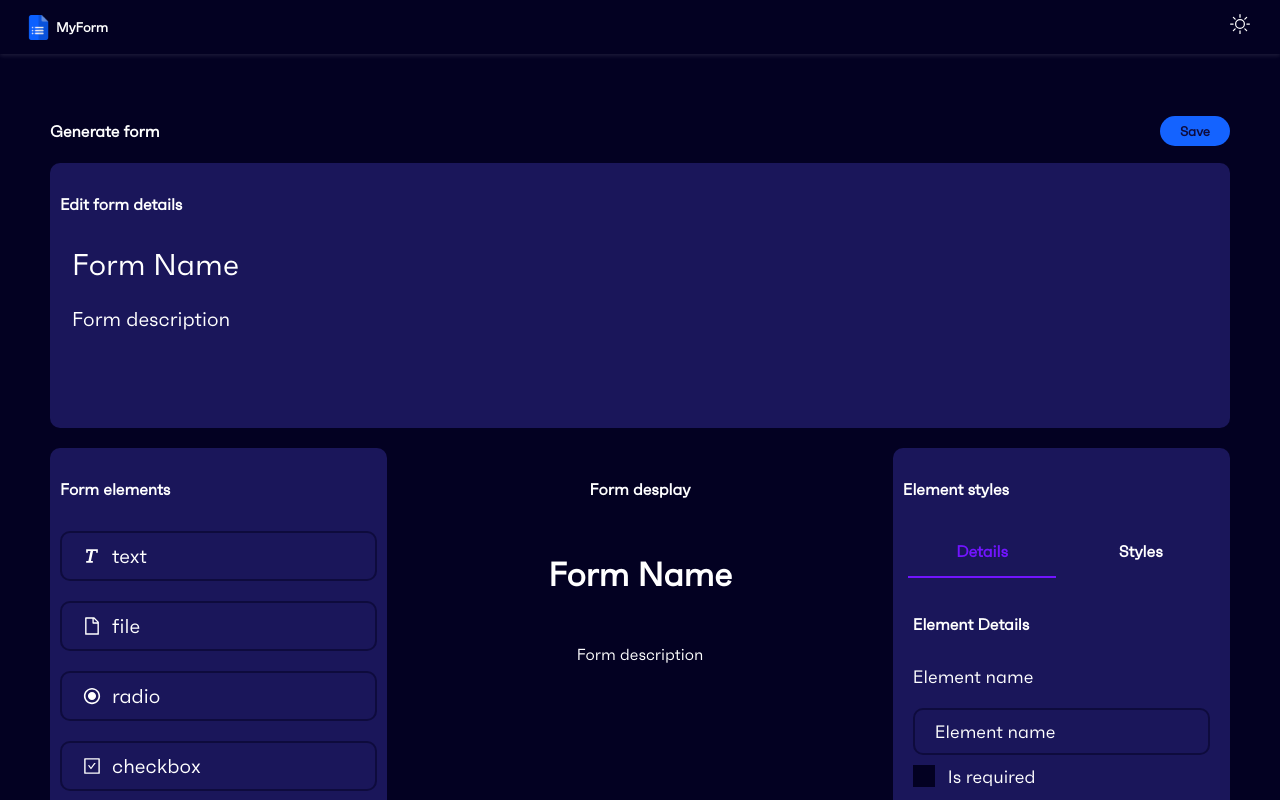
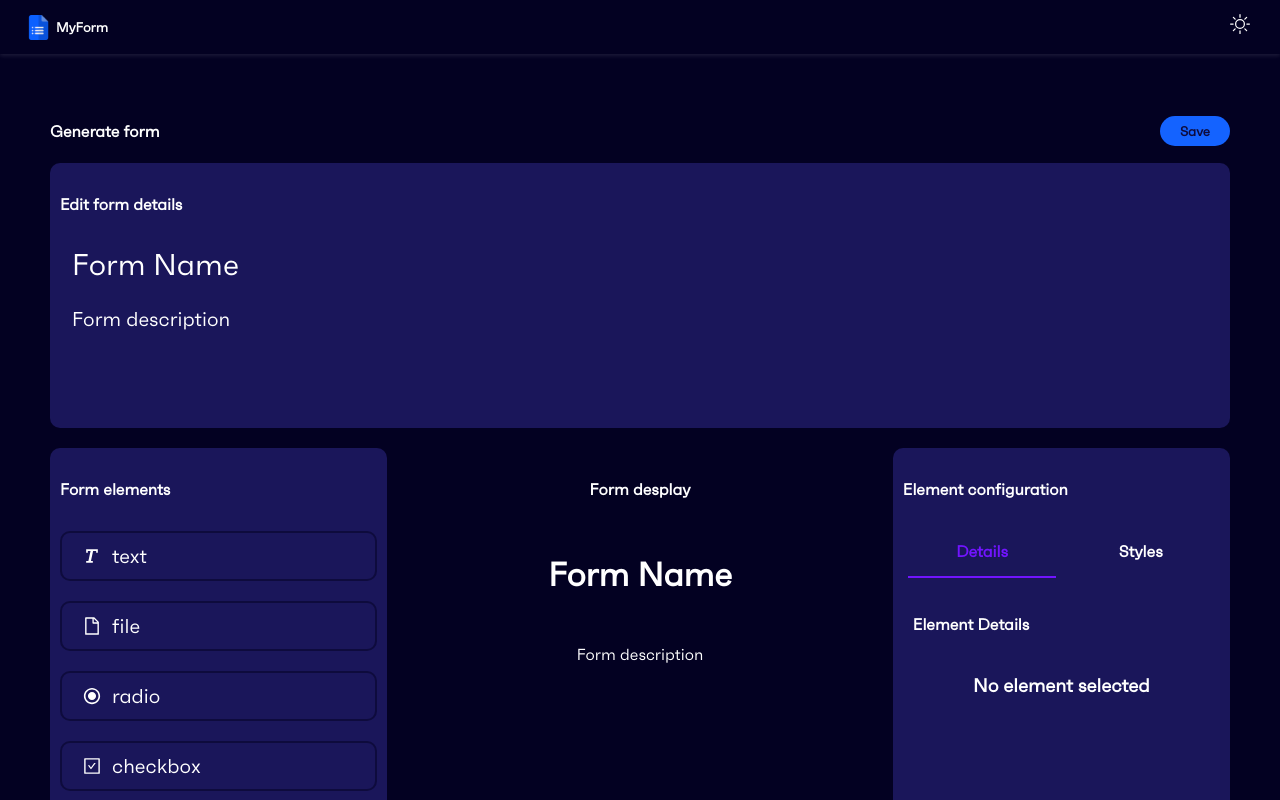
Before and after one commit to kabilnaceur/my-form, a React (Create React App) app: page /generate-form in a window 1280 px wide. Shown: the top 800 px of the page. Built offline with nearby package versions, Linux system fonts and the light colour scheme.

Commit message:
fix styles bugs and fix generator form page

```diff
--- a/src/components/input/Input.tsx
+++ b/src/components/input/Input.tsx
@@ -9,7 +9,9 @@ export interface inputProps {
 const Input: FC<inputProps> = ({ element }) => {
   return (
     <label
-      className={styles.InputStyles}
+      className={`${styles.InputStyles}  ${
+        element.type === "button" ? "flex" : ""
+      }`}
       style={{
         flexDirection:
           element.type === "checkbox" || element.type === "radio"
--- a/src/pages/firstPage/FirstPage.tsx
+++ b/src/pages/firstPage/FirstPage.tsx
@@ -52,9 +52,11 @@ function FirstPage() {
               Get your Json form file and copy the code for your website
             </div>
             <h2>
-              Code your own HTML form and style it, then point your form to
-              formcarry to get email notifications, upload files, block spam and
-              integrate with other apps.
+              Build custom forms with ease using our web application. Simply
+              design and style your form, and we'll provide you with the
+              necessary HTML, CSS, and JavaScript code. And, if you ever need to
+              modify your form, just export the JSON file and import it back
+              into our app!
             </h2>
             <div>
               <div className={styles.imageContent}>
--- a/src/pages/firstPage/firstPage.module.scss
+++ b/src/pages/firstPage/firstPage.module.scss
@@ -61,6 +61,10 @@
 }
 
 .homeContainer {
+  @media screen and (max-width: 840px) {
+    font-size: 50px;
+    padding: 100px 15px 0px;
+  }
   padding: 100px 0px;
   display: flex;
   align-items: center;
--- a/src/pages/generateFormPage/GenerateFormPage.tsx
+++ b/src/pages/generateFormPage/GenerateFormPage.tsx
@@ -17,19 +17,7 @@ function GenerateFormPage() {
   const theme = useSelector((state: RootState) => state.application.theme);
   const forms = useSelector((state: RootState) => state.forms.forms);
   const [formName, setFormName] = useState<string>("Form Name");
-  const [elementEdit, setElementEdit] = useState<Element>({
-    id: "",
-    name: "",
-    type: "",
-    isRequired: false,
-    style: {
-      borderRadius: "0",
-      borderColor: "#000000",
-      fontSize: "10",
-      color: "#000000",
-      backgroud: "#ffffff",
-    },
-  });
+  const [elementEdit, setElementEdit] = useState<Element | null>(null);
 
   const [formElements, setFormElements] = useState<Element[]>([]);
   const [formDescription, setFormDescription] =
@@ -56,6 +44,10 @@ function GenerateFormPage() {
     }
     setFormElements(newElements);
   }, [elementEdit]);
+
+  useEffect(() => {
+    if (formElements.length === 0) setElementEdit(null);
+  }, [formElements]);
 
   return (
     <div className={theme}>
@@ -89,8 +81,6 @@ function GenerateFormPage() {
               />
               <InputStyles
                 elementEdit={elementEdit}
-                formElements={formElements}
-                setFormElements={setFormElements}
                 setElementEdit={setElementEdit}
               />
             </div>
--- a/src/pages/generateFormPage/components/FormDesplay.tsx
+++ b/src/pages/generateFormPage/components/FormDesplay.tsx
@@ -50,6 +50,7 @@ const FormDesplay: FC<formDesplayProps> = ({
         setFormElements={setFormElements}
         id={element.id}
         setElementEdit={setElementEdit}
+        key={element.id}
       />
     );
   }, []);
--- a/src/pages/generateFormPage/components/InputStyles.tsx
+++ b/src/pages/generateFormPage/components/InputStyles.tsx
@@ -14,39 +14,34 @@ enum TabName {
 
 export interface inputStylesProps {
   elementEdit: Element;
-  formElements: Element[];
   setElementEdit: Dispatch<SetStateAction<Element>>;
-  setFormElements: Dispatch<SetStateAction<Element[]>>;
 }
 
-const InputStyles: FC<inputStylesProps> = ({
-  elementEdit,
-  formElements,
-  setFormElements,
-  setElementEdit,
-}) => {
+const InputStyles: FC<inputStylesProps> = ({ elementEdit, setElementEdit }) => {
   const theme = useSelector((state: RootState) => state.application.theme);
   const [activeTab, setActiveTab] = useState(TabName.Details);
   const [backgroundColor, setBackgroundColor] = useState<string>(
-    elementEdit.style.backgroud
+    elementEdit?.style.backgroud
   );
   const [borderColor, setBorderColor] = useState<string>(
-    elementEdit.style.borderColor
+    elementEdit?.style.borderColor
   );
-  const [color, setColor] = useState<string>(elementEdit.style.color);
+  const [color, setColor] = useState<string>(elementEdit?.style.color);
   const [isHoveringColor, setIsHoveringColor] = useState<Boolean>(false);
   const [isHoveringBorder, setIsHoveringBorder] = useState<Boolean>(false);
   const [isHoveringBackgroung, setIsHoveringBackground] =
     useState<Boolean>(false);
-  const [fontSize, setFontSize] = useState<string>(elementEdit.style.fontSize);
+  const [fontSize, setFontSize] = useState<string>(elementEdit?.style.fontSize);
   const [borderRadius, setBorderRadius] = useState<string>(
-    elementEdit.style.borderRadius
+    elementEdit?.style.borderRadius
   );
   useEffect(() => {
+    if (elementEdit) {
       setFontSize(elementEdit.style.fontSize);
       setColor(elementEdit.style.color);
       setBorderColor(elementEdit.style.borderColor);
       setBorderRadius(elementEdit.style.borderRadius);
+    }
   }, [elementEdit]);
 
   const handleMouseOverColor = () => {
@@ -79,7 +74,6 @@ const InputStyles: FC<inputStylesProps> = ({
       style: { ...elementEdit?.style, backgroud: newColor.hex },
     };
     setElementEdit(newElement);
-    console.log(newElement);
   };
 
   const handleChangeBorder = (newColor: any): void => {
@@ -122,7 +116,7 @@ const InputStyles: FC<inputStylesProps> = ({
   return (
     <div className={styles[theme]}>
       <div className={styles.inputStylesCard}>
-        <h4>Element styles</h4>
+        <h4>Element configuration</h4>
         <div className="tab-container">
           <div
             className={`tab${activeTab === TabName.Details ? " active" : ""}`}
@@ -140,13 +134,16 @@ const InputStyles: FC<inputStylesProps> = ({
         {activeTab === TabName.Details && (
           <div className={styles.inputDetailsDiv}>
             <h4>Element Details</h4>
+            {elementEdit ? (
+              <>
+                {" "}
                 <div className={styles.inputDetails}>
                   {" "}
                   <label>Element name</label>
                   <input
                     placeholder="Element name"
                     onChange={handleChangeName}
-                value={elementEdit.name}
+                    value={elementEdit?.name}
                   />
                 </div>
                 <div>
@@ -154,18 +151,32 @@ const InputStyles: FC<inputStylesProps> = ({
                     <input
                       type="checkbox"
                       onChange={handleChangeCheckbox}
-                  checked={elementEdit.isRequired}
+                      checked={elementEdit?.isRequired}
                     />
                     <span className="checkmark"></span>
                     Is required
                   </label>
                 </div>
+              </>
+            ) : (
+              <div className="flex">
+                <h3> No element selected</h3>
+              </div>
+            )}
           </div>
         )}
         {activeTab === TabName.Styles && (
           <div className={styles.inputStylesDiv}>
             {" "}
             <h4>Element styles</h4>
+            {elementEdit ? (
+              elementEdit.type === "checkbox" ||
+              elementEdit.type === "radio" ? (
+                <div className="flex">
+                  <h3> No styles for this element</h3>
+                </div>
+              ) : (
+                <>
                   <div className="relative">
                     <label>Backgroud color</label>
                     <div
@@ -173,8 +184,12 @@ const InputStyles: FC<inputStylesProps> = ({
                       onMouseOver={handleMouseOverBackground}
                       onMouseOut={handleMouseOutBackground}
                     >
-                <div style={{ backgroundColor: elementEdit.style.backgroud }} />{" "}
-                {elementEdit.style.backgroud}
+                      <div
+                        style={{
+                          backgroundColor: elementEdit?.style.backgroud,
+                        }}
+                      />{" "}
+                      {elementEdit?.style.backgroud}
                     </div>
                     <div
                       className={isHoveringBackgroung ? "pickerDiv" : "hidden"}
@@ -195,9 +210,11 @@ const InputStyles: FC<inputStylesProps> = ({
                       onMouseOut={handleMouseOutBorder}
                     >
                       <div
-                  style={{ backgroundColor: elementEdit.style.borderColor }}
+                        style={{
+                          backgroundColor: elementEdit?.style.borderColor,
+                        }}
                       />{" "}
-                {elementEdit.style.borderColor}
+                      {elementEdit?.style.borderColor}
                     </div>
 
                     <div
@@ -218,15 +235,20 @@ const InputStyles: FC<inputStylesProps> = ({
                       onMouseOver={handleMouseOverColor}
                       onMouseOut={handleMouseOutColor}
                     >
-                <div style={{ backgroundColor: elementEdit.style.color }} />
-                {elementEdit.style.color}
+                      <div
+                        style={{ backgroundColor: elementEdit?.style.color }}
+                      />
+                      {elementEdit?.style.color}
                     </div>
                     <div
                       className={isHoveringColor ? "pickerDiv" : "hidden"}
                       onMouseOver={handleMouseOverColor}
                       onMouseOut={handleMouseOutColor}
                     >
-                <SketchPicker color={color} onChange={handleChangeColor} />
+                      <SketchPicker
+                        color={color}
+                        onChange={handleChangeColor}
+                      />
                     </div>
                   </div>
                   <div>
@@ -273,6 +295,13 @@ const InputStyles: FC<inputStylesProps> = ({
                       <p id="rangeValue">{borderRadius}</p>
                     </div>
                   </div>
+                </>
+              )
+            ) : (
+              <div className="flex">
+                <h3> No element selected</h3>
+              </div>
+            )}
           </div>
         )}
       </div>
--- a/src/pages/previewPage/PreviewPage.tsx
+++ b/src/pages/previewPage/PreviewPage.tsx
@@ -35,6 +35,19 @@ function PreviewPage() {
         background-color:${element.style.backgroud};
           border-radius:${element.style.borderRadius + "px"} ;
       }
+      #${element.id}-label {
+  font-size: 18px;
+  display: flex;
+  width: 100%;
+  padding: 10px 0px;
+        ${
+          element.type === "button"
+            ? `display: flex;
+ justify-content: center;
+ align-items: center;`
+            : ""
+        }
+      }
     `;
   });
   const cssCode = `
@@ -59,12 +72,26 @@ function checkFormValidation() {
 `;
   const inputForms = locationState.elements.map((element) => {
     return `
+        <label
+        id="${element.id}-label"
+      style={
+        flex-direction:
+         ${
+           element.type === "checkbox" || element.type === "radio"
+             ? "row"
+             : "column"
+         };
+      }
+    >
+      ${element.type === "button" ? "" : element.name}
     <input
         id="${element.id}"
         name="${element.name.replace(" ", "")}"
         placeholder="${element.name}"
         type="${element.type}"
-       />`;
+       />
+       </label>
+       `;
   });
 
   const codeString = `
--- a/src/styles/base/reset.scss
+++ b/src/styles/base/reset.scss
@@ -58,7 +58,6 @@ input {
   }
 }
 .flex {
-  height: 100vh;
   display: flex;
   justify-content: center;
   align-items: center;
```
Lines whose indentation alone changed are shown as unchanged.
